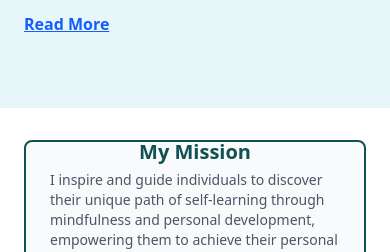
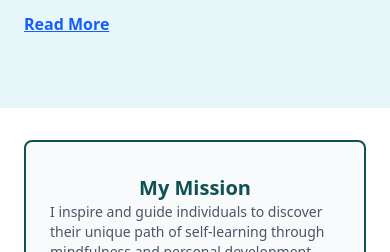
Before and after one commit to Atharv542/Life-Coaching, a React (Vite) app: page / in a window 390 px wide. Shown: the part 4040-4292 px from the top of the page. Built offline with nearby package versions, Linux system fonts and the light colour scheme.

Commit message:
Updated my mission text

```diff
--- a/src/components/AboutMe.jsx
+++ b/src/components/AboutMe.jsx
@@ -68,7 +68,7 @@ const AboutMe = () => {
       {/* Mission and Vision Sections */}
       <div className="grid grid-cols-1 md:grid-cols-2 gap-6 mt-8 mb-8 px-6 sm:px-16 lg:px-28">
         <div className="bg-gray-50 p-6 rounded-lg border-2 md:hover:-translate-y-4 cursor-default border-[#105153] hover:bg-white hover:shadow-lg transition-all duration-300 min-h-[200px] flex flex-col justify-center">
-          <h4 className="font-bold text-[#105153] text-xl sm:text-2xl mb-1 -mt-8 text-center">My Mission</h4>
+          <h4 className="font-bold text-[#105153] text-xl mt-2 sm:text-2xl lg:mb-1 lg:-mt-8 text-center">My Mission</h4>
           <p className="text-sm sm:text-base text-gray-600">
             I inspire and guide individuals to discover their unique path of self-learning through mindfulness and personal development, empowering them to achieve their personal and family goals.
             <br />
```
